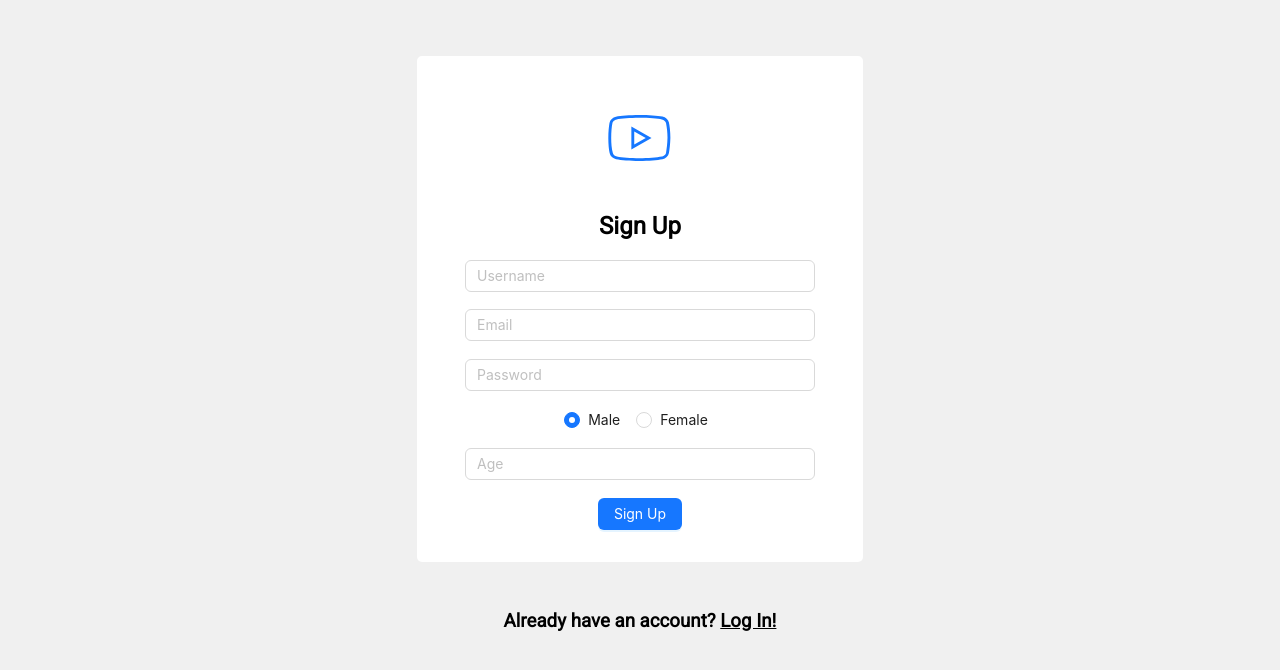
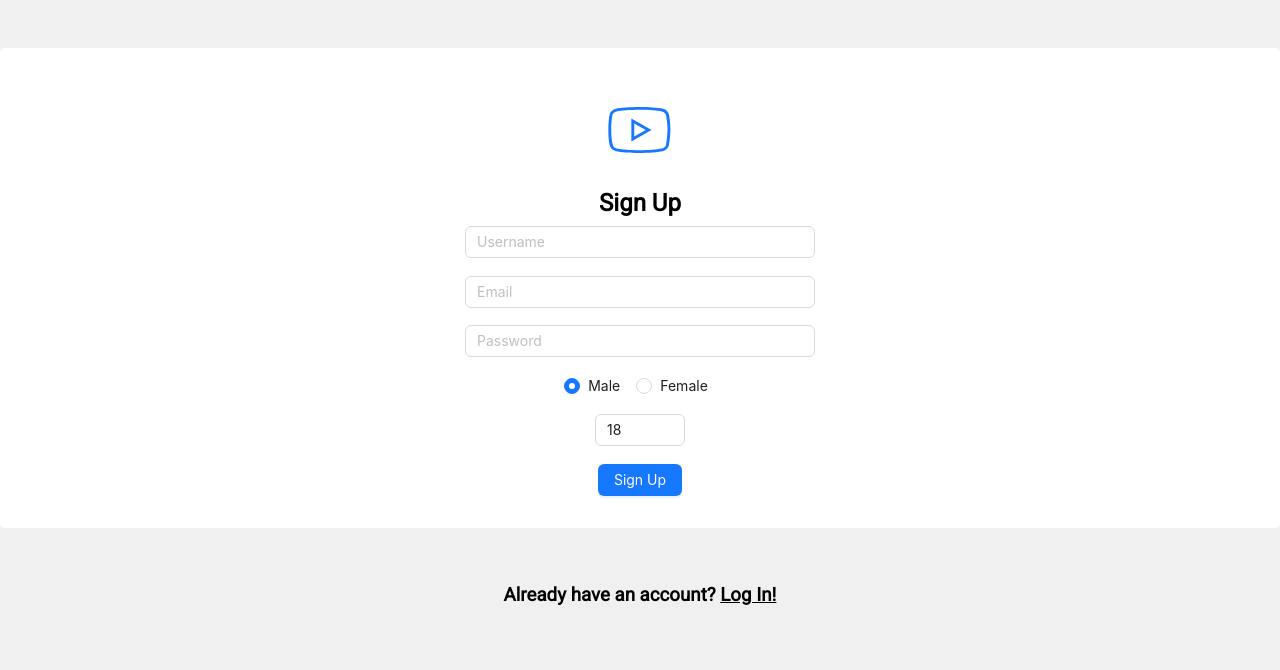
Before and after one commit to crybbcassie/Yotube-SPA, a React (Create React App) app: page /youtube-spa/signup in a window 1280 px wide. Shown: the top 670 px of the page. Built offline with nearby package versions, Linux system fonts and the light colour scheme.

Commit message:
create header

```diff
--- a/src/App.css
+++ b/src/App.css
@@ -2,15 +2,11 @@
   .App {
   text-align: center;
   font-family: 'Roboto', sans-serif;
-}
-
-a{
-  text-decoration: underline;
-  cursor: pointer;
+  align-items: center;
 }
 
 body {
-  display: flex;
+    display: flex;
   justify-content: center;
   align-items: center;
   background-color: #0000000f;
@@ -20,9 +16,11 @@ body {
    margin: 3rem auto;
   padding: 2rem 3rem;
   border-radius: 5px;
-  /* border: 2px solid #1667ff; */
-  /* box-shadow: 0px 1px 5px 0px #8eb3f8 */
   background-color: #ffffff;
+    display: flex;
+    flex-direction: column;
+  justify-content: center;
+  align-items: center;
 }
 
 .content{
@@ -38,9 +36,75 @@ body {
 }
 
 .login{
-  min-height: 120px;
+  min-height: 130px;
 }
 
-.primary{
-  width: 50%;
+/* Указываем box sizing */
+*,
+*::before,
+*::after {
+  box-sizing: border-box;
 }
+
+/* Убираем внутренние отступы */
+ul[class],
+ol[class] {
+  padding: 0;
+}
+
+/* Убираем внешние отступы */
+body,
+h1,
+h2,
+h3,
+h4,
+p,
+ul[class],
+ol[class],
+li,
+figure,
+figcaption,
+blockquote,
+dl,
+dd {
+  margin: 0;
+  padding: 5px;
+}
+
+/* Выставляем основные настройки по-умолчанию для body */
+body {
+  min-height: 100vh;
+  scroll-behavior: smooth;
+  text-rendering: optimizeSpeed;
+  line-height: 1.5;
+}
+
+/* Удаляем стандартную стилизацию для всех ul и il, у которых есть атрибут class*/
+ul[class],
+ol[class] {
+  list-style: none;
+}
+
+a{
+  text-decoration: underline;
+  cursor: pointer;
+}
+
+/* Упрощаем работу с изображениями */
+img {
+  max-width: 100%;
+  display: block;
+}
+
+/* Указываем понятную периодичность в потоке данных у article*/
+article > * + * {
+  margin-top: 1em;
+}
+
+/* Наследуем шрифты для инпутов и кнопок */
+input,
+button,
+textarea,
+select {
+  font: inherit;
+}
--- a/src/App.js
+++ b/src/App.js
@@ -1,14 +1,10 @@
 import './App.css';
-import LogIn from './pages/LogIn';
-import SignUp from './pages/SignUp';
 import Navigation from './navigation/Navigation';
 
 function App() {
   return (
     <div className="App">
       <Navigation/>
-      {/* <LogIn/> */}
-      {/* <SignUp/> */}
     </div>
   );
 }
--- a/src/components/antd/antd.jsx
+++ b/src/components/antd/antd.jsx
@@ -1,3 +1,12 @@
-import {Input, Button, Form, Checkbox, Radio, Space} from 'antd'
+import {
+  Input,
+  Button,
+  Form,
+  Checkbox,
+  Radio,
+  Space,
+  Tabs,
+  InputNumber,
+} from "antd";
 
-export { Input, Button, Form, Checkbox, Radio, Space };
+export { Input, Button, Form, Checkbox, Radio, Space, Tabs, InputNumber  };
--- /dev/null
+++ b/src/components/header/Header.jsx
@@ -0,0 +1,32 @@
+import cl from "../styles/Components.module.css";
+import icon from "../images/icon.svg";
+import {Tabs, Button} from '../antd/antd'
+
+export default function Header(){
+    const items = [
+      {
+        key: "1",
+        label: `Search`,
+        children: ``,
+      },
+      {
+        key: "2",
+        label: `Favorites`,
+        children: ``,
+      },
+    ];
+
+    return (
+      <div className={cl.header}>
+        <div className={cl.tabs}>
+          <Tabs
+            defaultActiveKey="1"
+            items={items}
+            style={{ fontSize: "116px" }}
+          />
+        </div>
+        <img src={icon} alt="icon" />
+        <Button>Log Out</Button>
+      </div>
+    );
+}
--- /dev/null
+++ b/src/components/styles/Components.module.css
@@ -0,0 +1,23 @@
+/* header */
+
+body{
+    display: block;
+    margin: 0 auto;
+    padding: 0;
+}
+
+.header{
+    height: 70px;
+    display: flex;
+    justify-content: space-between;
+    align-items: center;
+    background-color: #fff;
+    padding: 0 50px;
+    margin: 0 auto;
+}
+
+.tabs{
+    display: block;
+    margin: 0;
+    margin-bottom: -40px ;
+}
--- a/src/pages/Main.jsx
+++ b/src/pages/Main.jsx
@@ -1,3 +1,7 @@
+import Header from "../components/header/Header";
+
 export default function Main(){
-    return 'Main'
+    return <>
+    <Header/>
+    </>
 }
--- a/src/pages/SignUp.jsx
+++ b/src/pages/SignUp.jsx
@@ -1,6 +1,6 @@
 import { useState } from "react";
 import { useNavigate } from "react-router-dom";
-import { Input, Button, Radio, Space } from "../components/antd/antd";
+import { Input, Button, Radio, InputNumber } from "../components/antd/antd";
 import icon from "../components/images/icon.svg";
 import { register } from "../utils/helpers";
 
@@ -13,7 +13,7 @@ export default function SignUp({ onFormSwitch }) {
   const onChangeGender = (e) => {
     setGender(e.target.value);
   };
-  const [age, setAge] = useState("");
+  const [age, setAge] = useState(18);
 
   function handleSubmit(e) {
     e.preventDefault();
@@ -36,7 +36,7 @@ export default function SignUp({ onFormSwitch }) {
   return (
     <>
       <div className="wrapper">
-        <img src={icon} alt="icon" />
+        <img src={icon} alt="icon"/>
         <h2>Sign Up</h2>
         <form className="content register" onSubmit={handleSubmit}>
           <Input
@@ -65,12 +65,15 @@ export default function SignUp({ onFormSwitch }) {
             <Radio value={"male"}>Male</Radio>
             <Radio value={"female"}>Female</Radio>
           </Radio.Group>
-          <Input
+          <InputNumber
             onChange={(e) => setAge(e.target.value)}
             value={age}
             placeholder="Age"
             type="number"
-          ></Input>
+            min={10}
+            max={100}
+            defaultValue={18}
+          ></InputNumber>
 
           <Button
             onClick={() => register(userRegisterData, changePage)}
```
